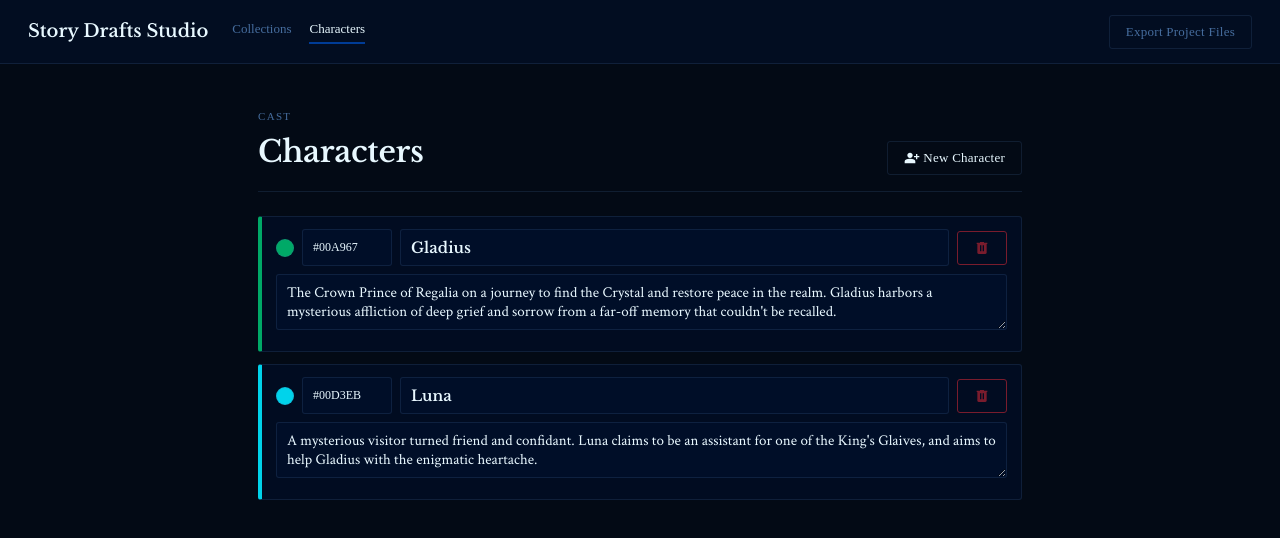
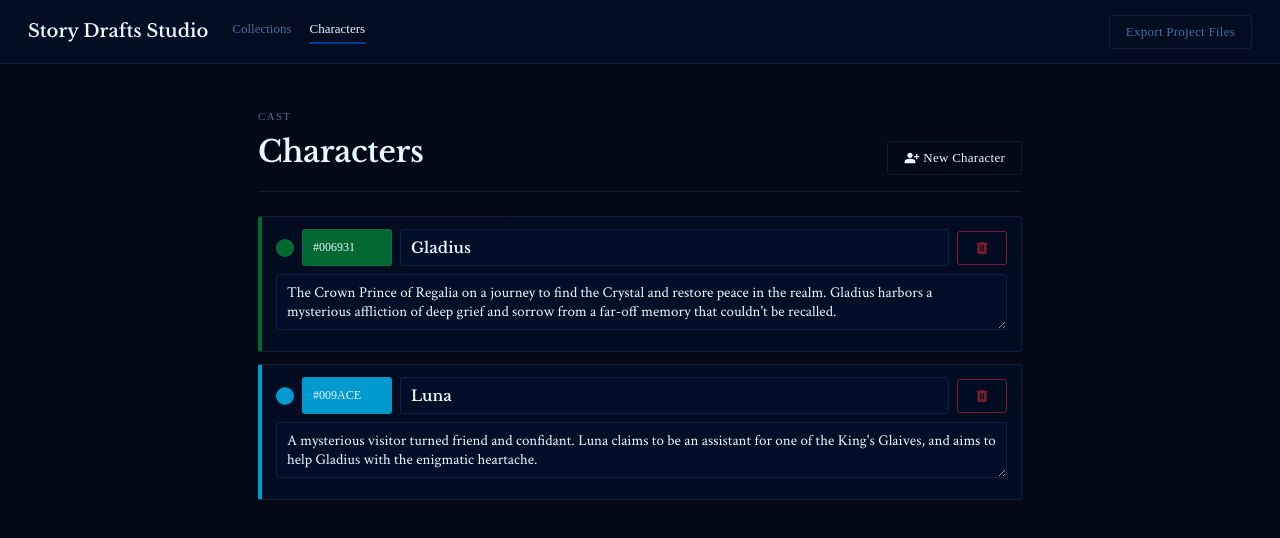
Before and after one commit to rhenoa24/story-drafts-studio, an Angular app: page /characters in a window 1280 px wide. Shown: the top 538 px of the page. Built offline with nearby package versions, Linux system fonts and the light colour scheme; a web font is replaced by a local one.

Commit message:
Added background color on character editor

```diff
--- a/public/story-data/chapters/chap-x6pmmxe.json
+++ b/public/story-data/chapters/chap-x6pmmxe.json
@@ -16,6 +16,13 @@
       "id": "blk-0a290fe",
       "type": "narration",
       "html": "<p>I was born with a strange affliction.</p>"
+    },
+    {
+      "id": "blk-0y1j8c0",
+      "type": "dialogue",
+      "characterId": "char-woy6gi2",
+      "html": "",
+      "align": "left"
     }
   ]
 }
--- a/public/story-data/characters/char-6aqio28.json
+++ b/public/story-data/characters/char-6aqio28.json
@@ -2,5 +2,5 @@
   "id": "char-6aqio28",
   "name": "Luna",
   "description": "A mysterious visitor turned friend and confidant. Luna claims to be an assistant for one of the King's Glaives, and aims to help Gladius with the enigmatic heartache.",
-  "nameplateColor": "#00D3EB"
+  "nameplateColor": "#009ACE"
 }
--- a/public/story-data/characters/char-woy6gi2.json
+++ b/public/story-data/characters/char-woy6gi2.json
@@ -2,5 +2,5 @@
   "id": "char-woy6gi2",
   "name": "Gladius",
   "description": "The Crown Prince of Regalia on a journey to find the Crystal and restore peace in the realm. Gladius harbors a mysterious affliction of deep grief and sorrow from a far-off memory that couldn't be recalled.",
-  "nameplateColor": "#00A967"
+  "nameplateColor": "#006931"
 }
--- a/src/app/features/characters/character-manager/character-manager.component.html
+++ b/src/app/features/characters/character-manager/character-manager.component.html
@@ -33,7 +33,8 @@
                     <span class="swatch clickable" [style.background]="char.nameplateColor"
                         (click)="colorPicker.click()"></span>
 
-                    <input type="text" class="color-input" [ngModel]="char.nameplateColor"
+                    <input type="text" class="color-input" [style.background]="char.nameplateColor"
+                        [ngModel]="char.nameplateColor"
                         (ngModelChange)="store.updateCharacter(char.id, { nameplateColor: $event })" />
 
                     <input #colorPicker type="color" class="native-color-picker" [value]="char.nameplateColor"
@@ -48,9 +49,12 @@
                 </button>
             </div>
 
-            <textarea rows="2" placeholder="Description..." [ngModel]="char.description"
+            <textarea rows="2" [ngModel]="char.description"
                 (ngModelChange)="store.updateCharacter(char.id, { description: $event })"></textarea>
-            } @else {
+            }
+
+
+            @else {
             <div class="row read-only">
                 <span class="swatch" [style.background]="char.nameplateColor"></span>
                 <span class="char-name">{{ char.name }}</span>
```
